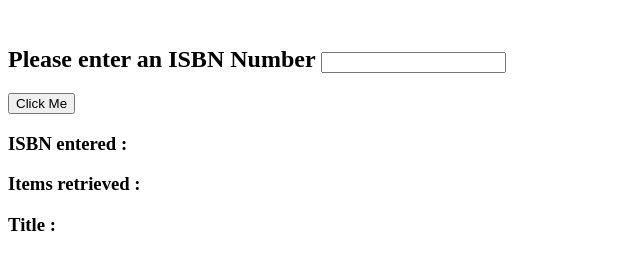
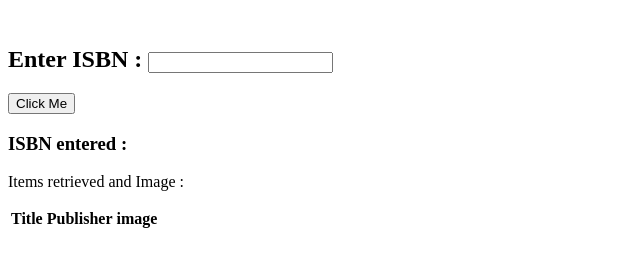
Before and after one commit to Ted95153420/AngularIonic, a plain HTML site: page Dev/index.html in a window 1280 px wide. Shown: the whole page, without its empty margins (0-640 px from the left). Drawn offline with nearby package versions, Linux system fonts and the light colour scheme.

Commit message:
book data displayed in simple table

```diff
--- a/Dev/index.html
+++ b/Dev/index.html
@@ -12,15 +12,26 @@
 	<!-- Get the book data -->
 	<form name="isbninputform">
 		<h2>
-			Please enter an ISBN Number
+			Enter ISBN :
 			<input type="text" name="isbninput" ng-model="isbnnumber" required>
 		</h2>
 		<button ng-click="register()">Click Me</button>
 	</form>
 	<h3>ISBN entered : {{isbnnumber}}</h3>
-    <h3>Items retrieved : {{bookdata.totalItems}}</h3>
-	<h3>Title : {{bookdata.items[0].volumeInfo.title}}</h3>
-	<img src={{bookdata.items[0].volumeInfo.imageLinks.thumbnail}} />
+    <p>Items retrieved and Image : {{bookdata.totalItems}}</p>
+	</img>
+	<table>
+		<tr>
+			<th>Title</th>
+			<th>Publisher</th>
+			<th>image</th>
+		</tr>
+		<tr ng-repeat="bookItem in bookdata.items">
+			<td>{{bookItem.volumeInfo.title}}</td>
+			<td>{{bookItem.volumeInfo.publisher}}</td>
+			<td><img src={{bookItem.volumeInfo.imageLinks.thumbnail}}/></td>
+		</tr>
+	</table>
 	<br><br>
   </body>
 </html>
```
